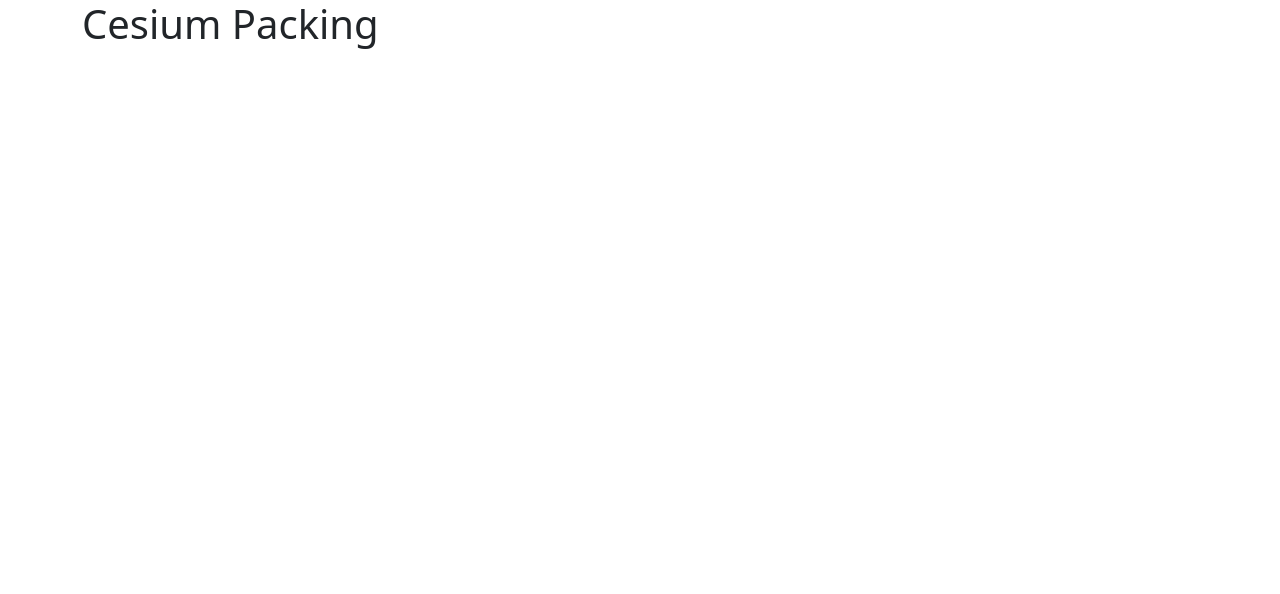
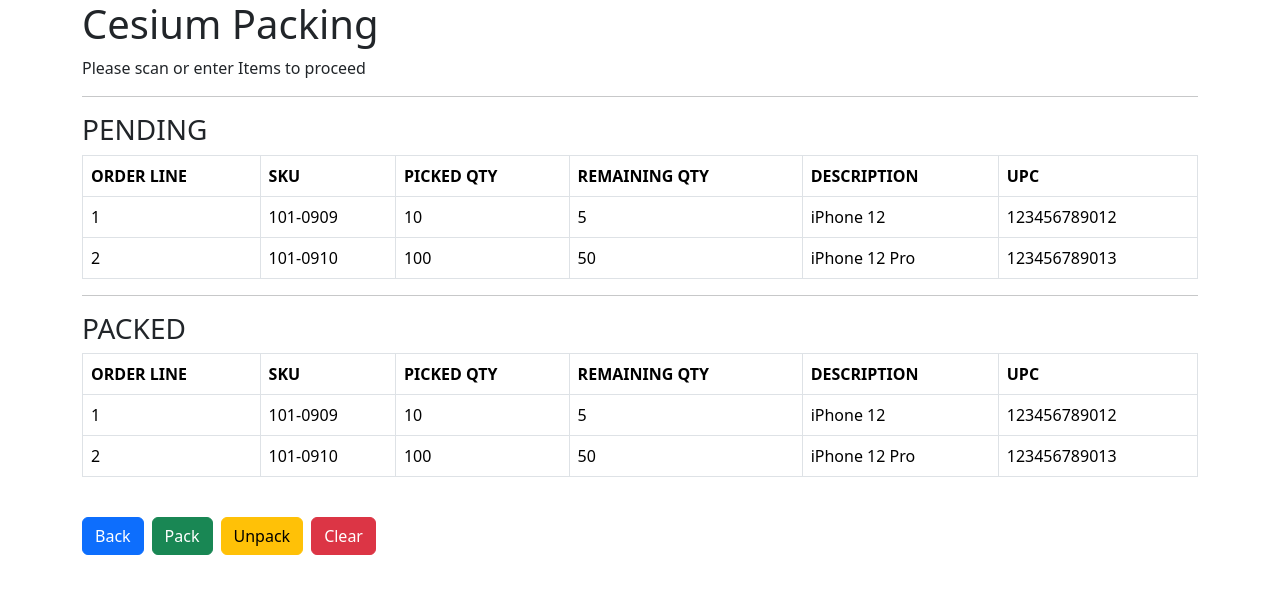
Before and after one commit to shafiqimtiaz/cesium-packing, a React (Create React App) app: page /packing in a window 1280 px wide. Before the commit this address had no page. Shown: the top 594 px of the page. Built offline with nearby package versions, Linux system fonts and the light colour scheme.

Commit message:
make layout

```diff
--- a/src/App.js
+++ b/src/App.js
@@ -1,14 +1,14 @@
 import React from "react";
 import { BrowserRouter as Router, Route, Routes } from "react-router-dom";
-import { Header } from "./components/Header";
 import { Menu } from "./components/Menu";
+import { Packing } from "./components/Packing";
 
 const App = () => {
   return (
     <Router>
-      <Header />
       <Routes>
         <Route exact path="/" element={<Menu />} />
+        <Route exact path="/packing" element={<Packing />} />
       </Routes>
     </Router>
   );
--- /dev/null
+++ b/src/components/Action.js
@@ -0,0 +1,18 @@
+import React from "react";
+import { useNavigate } from 'react-router-dom';
+
+export const Action = () => {
+    const navigate = useNavigate();
+    const navigateToMenu = () => {
+        navigate('/');
+    };
+
+    return (
+        <>
+            <button className="btn btn-primary mr-2" onClick={navigateToMenu}>Back</button>
+            <button className="btn btn-success mx-2">Pack</button>
+            <button className="btn btn-warning mr-2">Unpack</button>
+            <button className="btn btn-danger mx-2">Clear</button>
+        </>
+    );
+}
--- a/src/components/Header.js
+++ b/src/components/Header.js
@@ -3,11 +3,7 @@
 export const Header = () => {
     return (
         <header>
-            <div className="container">
-                <div className="inner-content">
-                    <h1>Cesium Packing</h1>
-                </div>
-            </div>
+            <h1>Cesium Packing</h1>
         </header>
     );
 };
--- /dev/null
+++ b/src/components/Layout.js
@@ -0,0 +1,16 @@
+import { useEffect } from 'react';
+import { Header } from './Header';
+
+const Layout = ({ title = 'Title', className, children }) => {
+    useEffect(() => {
+        document.title = title;
+    }, [title])
+    return (
+        <div className={className}>
+            <Header />
+            {children}
+        </div>
+    );
+}
+
+export default Layout;
--- a/src/components/Menu.js
+++ b/src/components/Menu.js
@@ -1,30 +1,37 @@
 import React from "react";
+import Layout from './Layout';
+import { useNavigate } from 'react-router-dom';
 
 export const Menu = () => {
+    const navigate = useNavigate();
+    const navigateToPacking = () => {
+        navigate('/packing');
+    };
+
     return (
-        <div className="container">
+        <Layout title="Menu" className="container">
             <p>Please scan or enter Carton / Order number to proceed</p>
             <form>
-                <div class="row g-3 align-items-center">
-                    <div class="col-auto">
+                <div className="row g-3 align-items-center">
+                    <div className="col-auto">
                         <label for="carton_number" className="form-label">Carton #</label>
                     </div>
-                    <div class="col-auto">
+                    <div className="col-auto">
                         <input className="form-control" type="text" placeholder="Carton number" id="carton_number" />
                     </div>
                 </div>
                 <br />
-                <div class="row g-3 align-items-center">
-                    <div class="col-auto">
+                <div className="row g-3 align-items-center">
+                    <div className="col-auto">
                         <label for="order_number" className="form-label">Order #</label>
                     </div>
-                    <div class="col-auto">
+                    <div className="col-auto">
                         <input className="form-control" type="text" placeholder="Order number" id="order_number" />
                     </div>
                 </div>
                 <br />
-                <button type="submit" class="btn btn-primary">Submit</button>
+                <button type="submit" className="btn btn-primary" onClick={navigateToPacking}>Submit</button>
             </form>
-        </div>
+        </Layout>
     );
 };
--- /dev/null
+++ b/src/components/Packing.js
@@ -0,0 +1,67 @@
+import React, { useEffect } from "react";
+import Layout from './Layout';
+import { Action } from "./Action";
+
+export const Packing = () => {
+
+    const header = ["Order Line", "SKU", "Picked Qty", "Remaining Qty", "Description", "UPC"];
+
+    const fetchData = [
+        { "orderLine": 1, "sku": "101-0909", "pickedQty": 10, "remainingQty": 5, "description": "iPhone 12", "upc": "123456789012", },
+        { "orderLine": 2, "sku": "101-0910", "pickedQty": 100, "remainingQty": 50, "description": "iPhone 12 Pro", "upc": "123456789013", }
+    ];
+
+    const packData = [];
+
+    useEffect(() => { }, []);
+
+    const TableHeader = () => {
+        return (
+            <thead className="thead-dark">
+                <tr>
+                    {header.map((key, index) => (
+                        <th scope="col" key={index}>{key.toUpperCase()}</th>
+                    ))}
+                </tr>
+            </thead>
+        );
+    };
+
+    const TableBody = () => {
+        return (
+            <tbody>
+                {fetchData.map((item, index) => (
+                    <tr key={index}>
+                        <td>{item.orderLine}</td>
+                        <td>{item.sku}</td>
+                        <td>{item.pickedQty}</td>
+                        <td>{item.remainingQty}</td>
+                        <td>{item.description}</td>
+                        <td>{item.upc}</td>
+                    </tr>
+                ))}
+            </tbody>
+        );
+    };
+
+    return (
+        <Layout title="Packing" className="container table-responsive">
+            <p>Please scan or enter Items to proceed</p>
+
+            <hr />
+            <h3>PENDING</h3>
+            <table className="table table-bordered">
+                <TableHeader />
+                <TableBody />
+            </table>
+            <hr />
+            <h3>PACKED</h3>
+            <table className="table table-bordered">
+                <TableHeader />
+                <TableBody />
+            </table>
+            <br />
+            <Action />
+        </Layout>
+    );
+};
```
